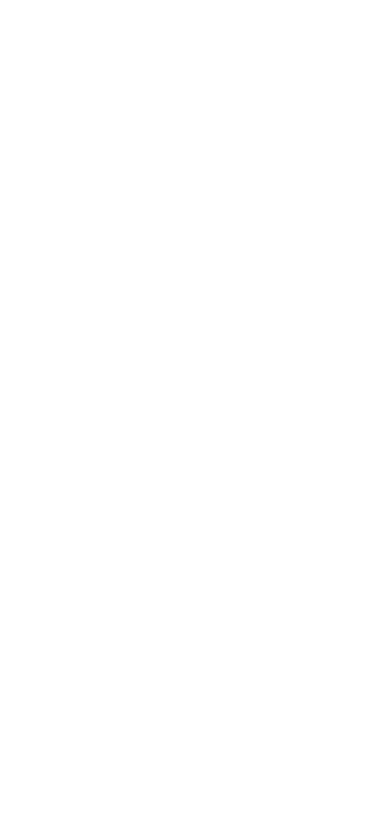
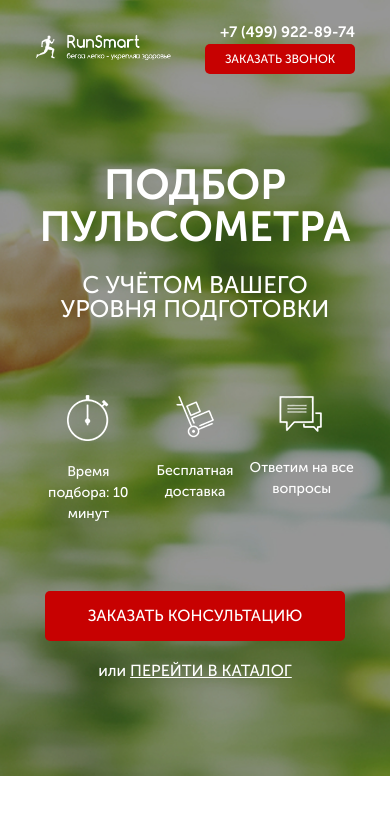
Before and after one commit to antmedwedew/RunSmart, a website: page src/index.html in a window 390 px wide. Drawn offline with Linux system fonts and the light colour scheme.

Commit message:
fix gulpfile.js, add reboot, imposed section promo, media section promo

```diff
--- a/gulpfile.js
+++ b/gulpfile.js
@@ -17,7 +17,7 @@ gulp.task('server', function () {
 
 //Sass
 gulp.task('styles', function() {
-    return gulp.src("src/scss/base/*.+(scss|sass)")
+    return gulp.src("src/scss/**/*.+(scss|sass)")
             .pipe(sass({outputStyle: 'compressed'}).on('error', sass.logError))
             .pipe(rename({
                 prefix: '',
@@ -34,7 +34,7 @@ gulp.task('styles', function() {
 
 //watch
 gulp.task('watch', function() {
-    gulp.watch('src/scss/*.+(scss|sass)', gulp.parallel('styles'));
+    gulp.watch('src/scss/**/*.+(scss|sass)', gulp.parallel('styles'));
     gulp.watch('src/*.html').on('change', browserSync.reload);
 });
 
--- a/src/index.html
+++ b/src/index.html
@@ -3,11 +3,53 @@
 <head>
     <meta charset="UTF-8">
     <meta name="viewport" content="width=device-width, initial-scale=1.0">
-    <title>Document</title>
+    <title>RunSmart</title>
+    <link rel="stylesheet" href="./css/bootstrap-reboot.min.css">
     <link rel="stylesheet" href="./css/style.min.css">
 </head>
 <body>
+    <section class="promo">
+        <div class="container">
+            <header class="header">
+                <a href="#" class="header__logo">
+                    <img src="./icons/logo.png" alt="logo">
+                </a>
 
+                <div class="header__official">
+                    Официальный представитель
+                    <span>Garmin, Polar, Suunto</span>
+                </div>
+
+                <div class="header__contacts">
+                    <a href="tel:+74999228974" class="header__phone">+7 (499) 922-89-74</a>
+                    <button class="button">заказать звонок</button>
+                </div>
+            </header>
+
+            <div class="promo__wrapper">
+                <h1 class="promo__header">Подбор пульсометра</h1>
+                <h2 class="promo__subheader">с учётом Вашего уровня подготовки</h2>
+
+                <div class="promo__icons">
+                    <div class="promo__icon"><img src="./icons/promo/promo_icon1.png" alt="timer">
+                        Время подбора: 10 минут
+                    </div>
+                    <div class="promo__icon"><img src="./icons/promo/promo_icon2.png" alt="hand-card">
+                        Бесплатная доставка
+                    </div>
+                    <div class="promo__icon"><img src="./icons/promo/promo_icon3.png" alt="messages">
+                        Ответим на все вопросы
+                    </div>
+                </div>
+
+                <button class="button button_main">заказать консультацию</button>
+                <div class="promo__link">
+                    или
+                    <a href="#">перейти в каталог</a>
+                </div>
+            </div>
+        </div>
+    </section>
 
 
     <script src="./js/script.js"></script>
--- /dev/null
+++ b/src/scss/base/_media.scss
@@ -0,0 +1,80 @@
+@media (max-width: 992px) {
+    .container {
+        padding: 0 35px 0 35px;
+    }
+}
+
+@media (max-width: 720px) {
+    .header {
+        &__official {
+            display: none;
+        }
+    }
+}
+
+@media (max-width: 576px) {
+    .header {
+        &__logo {
+            img {
+                width: 80%;
+            }
+        }
+        &__phone {
+            font-size: 15px;
+        }
+    }
+    .promo {
+        &__header {
+            text-align: center;
+        }
+        &__subheader {
+            text-align: center;
+        }
+        &__icons {
+            width: 100%;
+            margin: 66px auto 0 auto;
+        }
+        &__link {
+            margin: 18px auto 0 auto;
+        }
+    }
+    .button {
+        &_main {
+            margin: 67px auto 0 auto;
+        }
+    }
+}
+
+@media (max-width: 375px) {
+    .button {
+        width: 110px;
+        font-size: 10px;
+        &_main {
+            width: 250px;
+            font-size: 16px;
+        }
+    }
+    .header {
+        &__phone {
+            font-size: 11px;
+        }
+        &__logo {
+            width: 100%;
+        }
+    }
+    .promo {
+        &__header {
+            font-size: 33px;
+        }
+        &__subheader {
+            font-size: 20px;
+        }
+        &__link {
+            font-size: 12px;
+        }
+        &__icon {
+            width: 60px;
+            font-size: 11px;
+        }
+    }
+}
--- a/src/scss/base/_variables.scss
+++ b/src/scss/base/_variables.scss
@@ -0,0 +1 @@
+$main-color: #c70101;
--- /dev/null
+++ b/src/scss/blocks/_buttons.scss
@@ -0,0 +1,18 @@
+.button {
+    width: 150px;
+    height: 30px;
+    border-radius: 5px;
+    background-color: $main-color;
+    border: none;
+    color: #ffffff;
+    font-size: 12px;
+    font-weight: 500;
+    text-transform: uppercase;
+    &_main {
+        width: 300px;
+        height: 50px;
+        border: none;
+        font-size: 16px;
+        margin-top: 67px;
+    }
+}
--- /dev/null
+++ b/src/scss/blocks/_header.scss
@@ -0,0 +1,37 @@
+.header {
+    display: flex;
+    justify-content: space-between;
+    align-items: center;
+    &__logo {
+        width: 250px;
+        img {
+            width: 100%;
+        }
+    }
+    &__official {
+        color: #ffffff;
+        font-size: 12px;
+        font-weight: 400;
+        text-align: center;
+        span {
+            display: block;
+            font-size: 18px;
+        }
+    }
+    &__contacts {
+        display: flex;
+        flex-direction: column;
+        align-items: flex-end;
+    }
+    &__phone {
+        color: #ffffff;
+        font-size: 18px;
+        font-weight: 700;
+        display: block;
+        &:hover {
+            color: #ffffff;
+            text-decoration: none;
+        }
+    }
+
+}
--- /dev/null
+++ b/src/scss/blocks/_promo.scss
@@ -0,0 +1,55 @@
+.promo {
+    min-height: 650px;
+    padding: 21px 0 93px 0;
+    background: url(../../img/promo_bcg.jpg) center (center/cover) no-repeat;
+    &__wrapper {
+        display: flex;
+        flex-direction: column;
+        align-items: flex-end;
+        margin-top: 90px;
+    }
+    &__header {
+        color: #ffffff;
+        font-size: 42px;
+        font-weight: 700;
+        text-transform: uppercase;
+        line-height: 42px;
+    }
+    &__subheader {
+        color: #ffffff;
+        font-size: 24px;
+        font-weight: 500;
+        text-transform: uppercase;
+        line-height: 24px;
+        margin-top: 17px;
+    }
+    &__icons {
+        margin-top: 66px;
+        width: 425px;
+        display: flex;
+        justify-content: space-between;
+    }
+    &__icon {
+        width: 108px;
+        text-align: center;
+        color: #ffffff;
+        font-size: 14px;
+        font-weight: 500;
+        img {
+            display: block;
+            margin: 0 auto;
+            margin-bottom: 20px;
+        }
+    }
+    &__link {
+        color: #ffffff;
+        font-size: 16px;
+        font-weight: 500;
+        margin-top: 18px;
+        a {
+            text-decoration: underline;
+            text-transform: uppercase;
+            color: #ffffff;
+        }
+    }
+}
--- a/src/scss/style.scss
+++ b/src/scss/style.scss
@@ -4,3 +4,16 @@
 
 
 //--------------------------
+* {
+    font-family: 'MuseoSansCyrl';
+}
+.container {
+    max-width: 950px;
+    margin: 0 auto;
+}
+
+@import 'blocks/promo';
+@import 'blocks/header';
+@import 'blocks/buttons';
+
+@import 'base/media';
```
Also changed, not shown: src/css/bootstrap-reboot.min.css (added), src/css/style.min.css, src/icons/logo.png (added), src/icons/promo/promo_icon1.png (added), src/icons/promo/promo_icon2.png (added), src/icons/promo/promo_icon3.png (added), src/img/promo_bcg.jpg (added).
